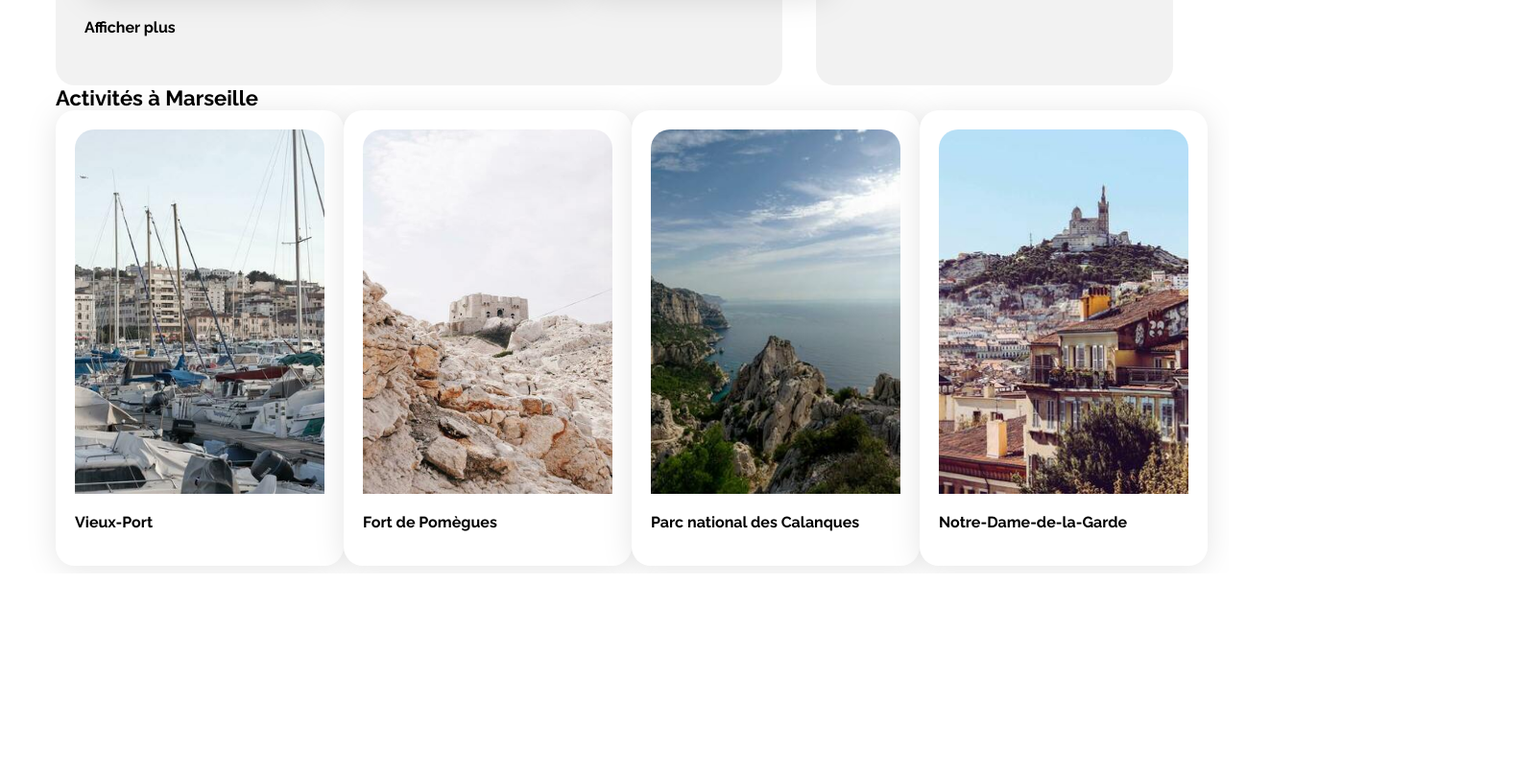
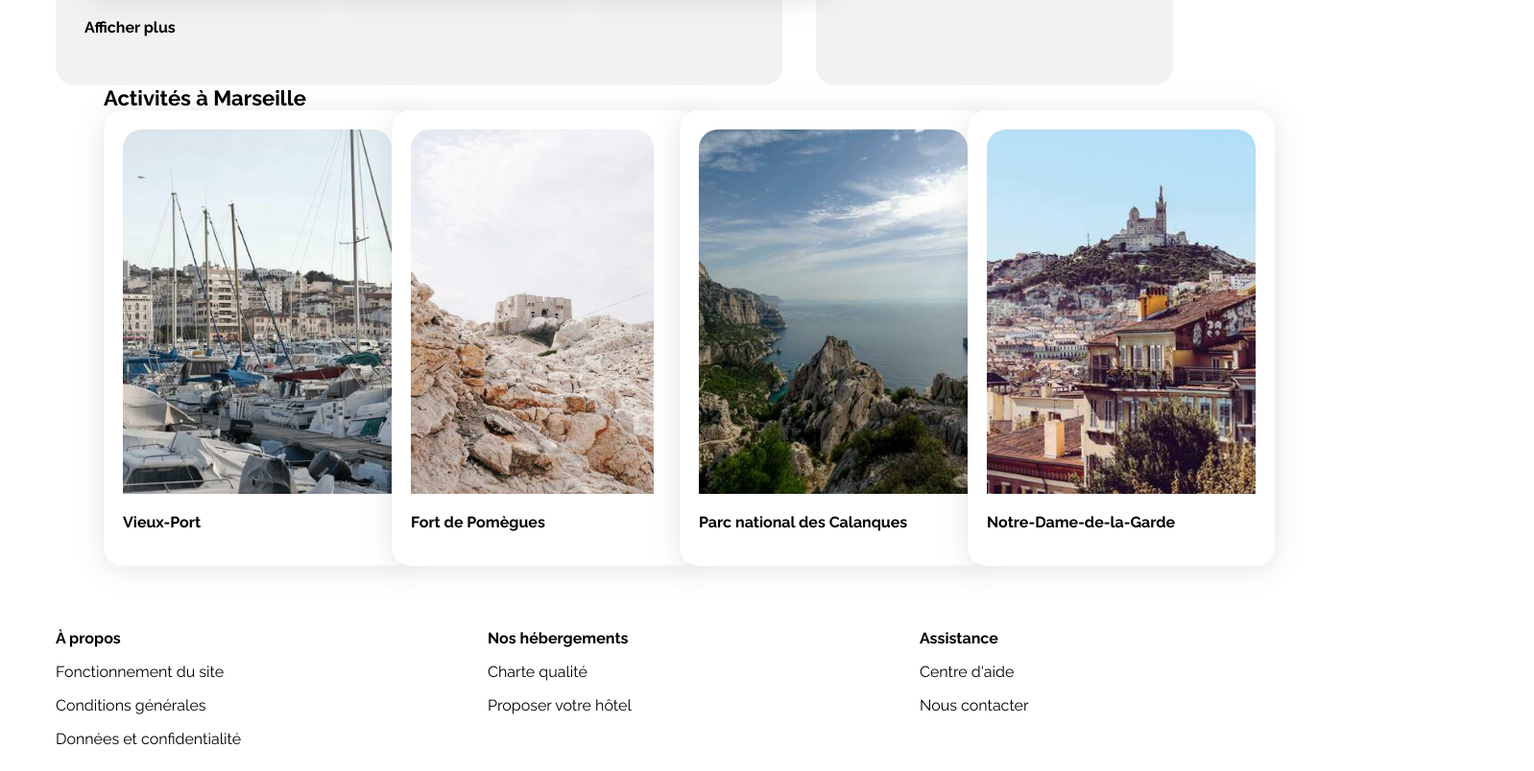
Before and after one commit to theoj8/MAIN-Theo-J, a plain HTML site: page site BOOKI/index.html in a window 1280 px wide. Shown: the part 1136-1940 px from the top of the page at 96% size, 1598 px wide, since content can reach past the window. Before the commit the page ends 1734 px from the top, so only its background shows below. Drawn offline with Linux system fonts and the light colour scheme.

Commit message:
ajout footer

```diff
--- a/site BOOKI/css/style.css
+++ b/site BOOKI/css/style.css
@@ -228,6 +228,11 @@ input::placeholder{
 
 /****** Activités ***********/
 
+.activites{
+    padding: 0 50px;
+    width: 1440px;
+}
+
 .card-activites{
     display: grid;
     grid-template-columns: 300px 300px 300px 300px;
@@ -235,13 +240,23 @@ input::placeholder{
 
 .card-activites .card{
     padding: 20px;
+    width: 320px;
+    box-sizing: border-box;
 }
 
-.card-activites img{
-    width: 100%;
+.card-activites .card img{
+    max-width: 100%;
     height: 380px;
     border-top-left-radius: 20px;
     border-top-right-radius: 20px;
+}
+
+/****** Footer ***********/
+
+.footer-container{
+    display: grid;
+    grid-template-columns: 450px 450px 450px;
+    padding-top: 50px;
 }
 
 
--- a/site BOOKI/index.html
+++ b/site BOOKI/index.html
@@ -225,7 +225,8 @@
                     </div>
                 </section>
             </div>
-            <div class="activites">
+        </main>
+        <div class="activites">
                 <h2 class="section-title">Activités à Marseille</h2>
                 <section class="card-activites">
                 <a href="#">
@@ -254,8 +255,26 @@
                 </a>
             </section>
             </div>
-        </main>
-        <footer></footer>
+        <footer>
+            <div class="footer-container">
+                <section class="a-propos">
+                    <h3 class="card-title">À propos</h3>
+                    <a href="#"><p class="card-subtitle">Fonctionnement du site</p></a>
+                    <a href="#"><p class="card-subtitle">Conditions générales</p></a>
+                    <a href="#"><p class="card-subtitle">Données et confidentialité</p></a>
+                </section>
+                <section class="hebergement">
+                    <h3 class="card-title">Nos hébergements</h3>
+                    <a href="#"><p class="card-subtitle">Charte qualité</p></a>
+                    <a href="#"><p class="card-subtitle">Proposer votre hôtel</p></a>
+                </section>
+                <section class="assistance">
+                    <h3 class="card-title">Assistance</h3>
+                    <a href="#"><p class="card-subtitle">Centre d'aide</p></a>
+                    <a href="#"><p class="card-subtitle">Nous contacter</p></a>
+                </section>
+            </div>
+        </footer>
     </div>
 </body>
 </html>
```
